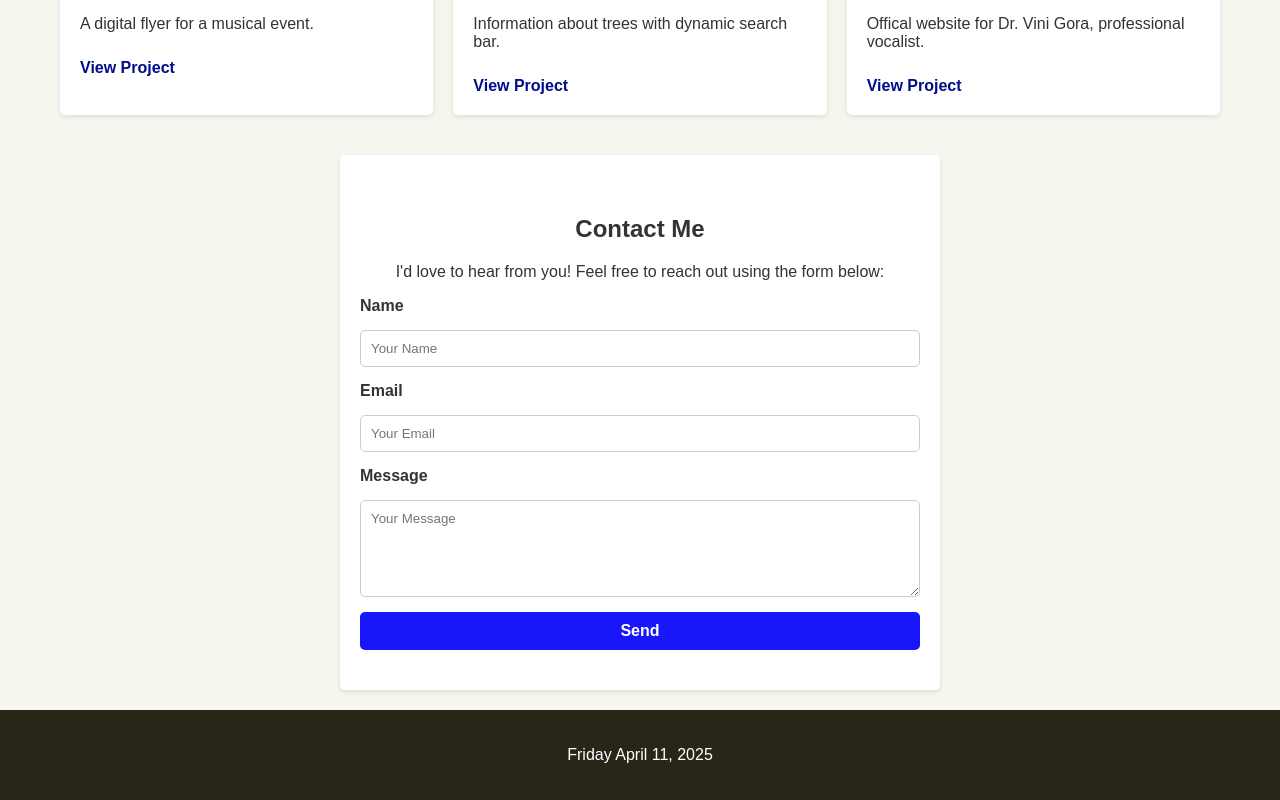
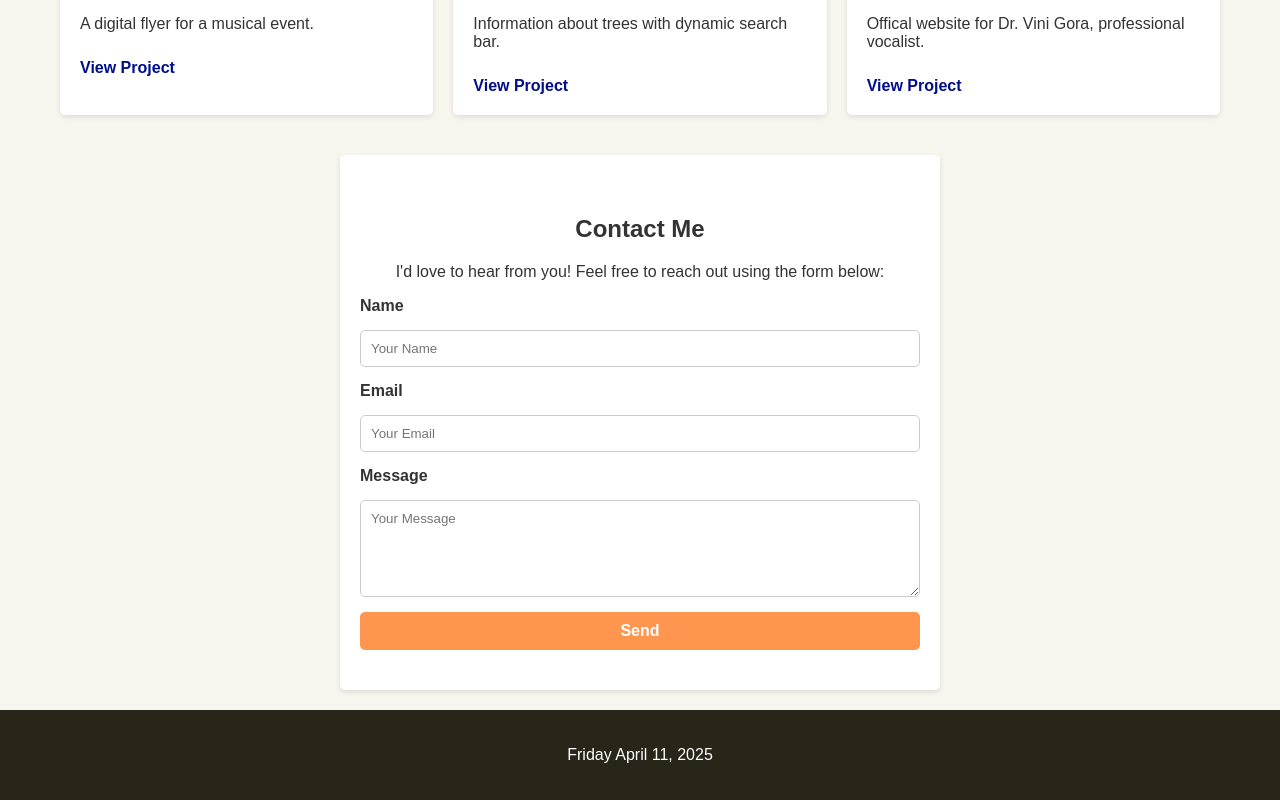
Before and after one commit to kironroy/kironroy-react, a React (Create React App) app: page / in a window 1280 px wide. In both pictures the pointer is over the button "Send". Shown: the part 1435-2235 px from the top of the page. Built offline with nearby package versions, Linux system fonts and the light colour scheme; a web font is replaced by a local one.

Commit message:
Update Contact.css
- hover color

```diff
--- a/src/components/Contact.css
+++ b/src/components/Contact.css
@@ -50,5 +50,5 @@
 }
 
 .contact button:hover {
-  background: #1717fa;
+  background: #ff9650;
 }
```
